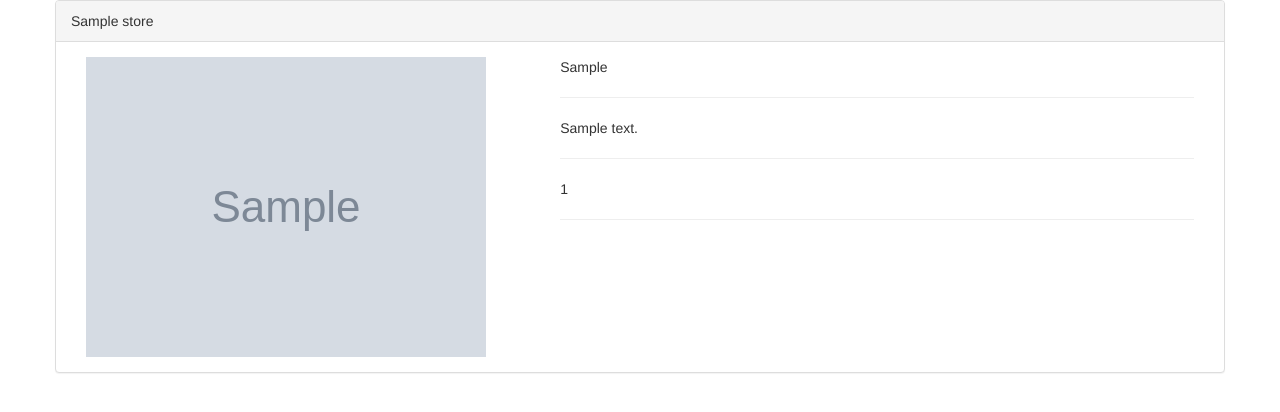
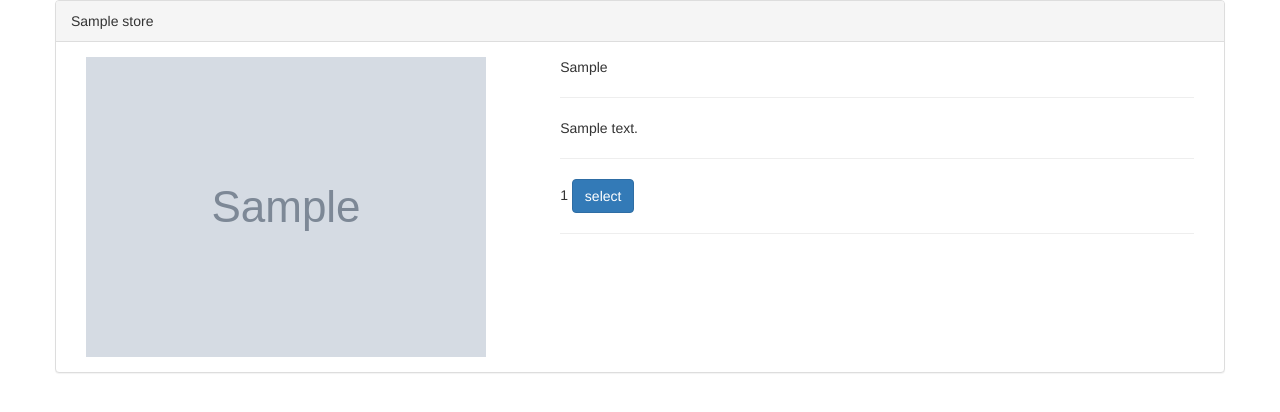
Before and after one commit to lgtm-migrator/clinic, a Django app: page / in a window 1280 px wide. Shown: the part 86-498 px from the top of the page. Run offline with Django 3.2, Linux system fonts and the light colour scheme; tables that the repository leaves empty hold one stand-in row (values such as "Sample post"); grey boxes marked "Sample" are stand-in pictures; some libraries are stand-ins or nearby versions.

Commit message:
:memo: Draft: link to detail page

```diff
--- a/templates/home/index.html
+++ b/templates/home/index.html
@@ -4,6 +4,9 @@
 <!-- Draft -->
 
 {% block content %}
+	<div class="row">
+
+	</div>
 	<div class="row">
 		<div class="store-list">
 			{% if stores %}
@@ -14,12 +17,16 @@
 			    		</div>
   						<div class="panel-body">
 	  						<div class="col-md-12 col-md-5">
-	  							<img src="{{ store.image.url }}" class="img-responsive">
+	  							<a href="{% url 'detail' store.id %}">
+	  								<img src="{{ store.image.url }}" class="img-responsive">
+	  							</a>
 	  						</div>
 	  						<div class="col-xs-12 col-md-7">
 	  							{{ store.access }} <hr />
 	  							{{ store.comment }} <hr />
-	  							{{ store.phone }} <hr />
+	  							{{ store.phone }}
+	  							<a href="{% url 'detail' store.id %}" class="btn btn-primary">select</a>
+	  							<hr />
 	  						</div>
   						</div>
   					</div>
```
